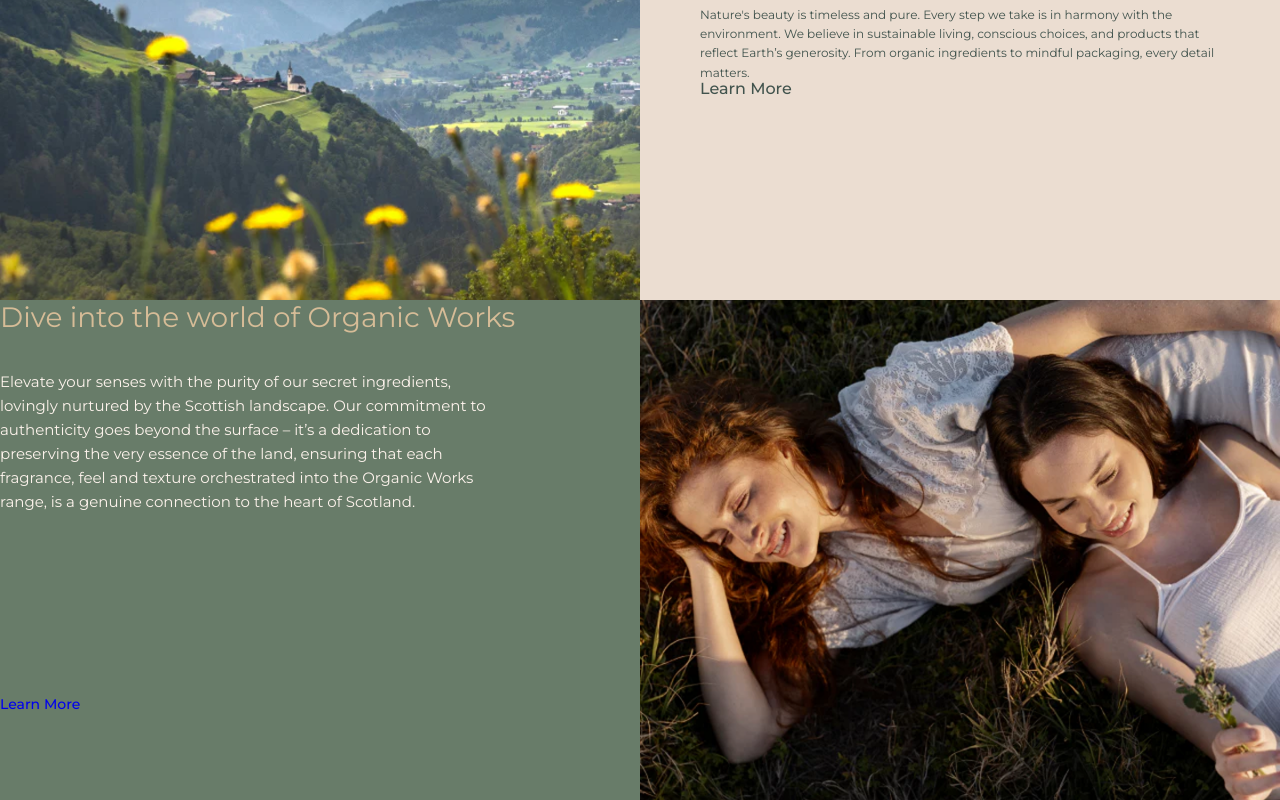
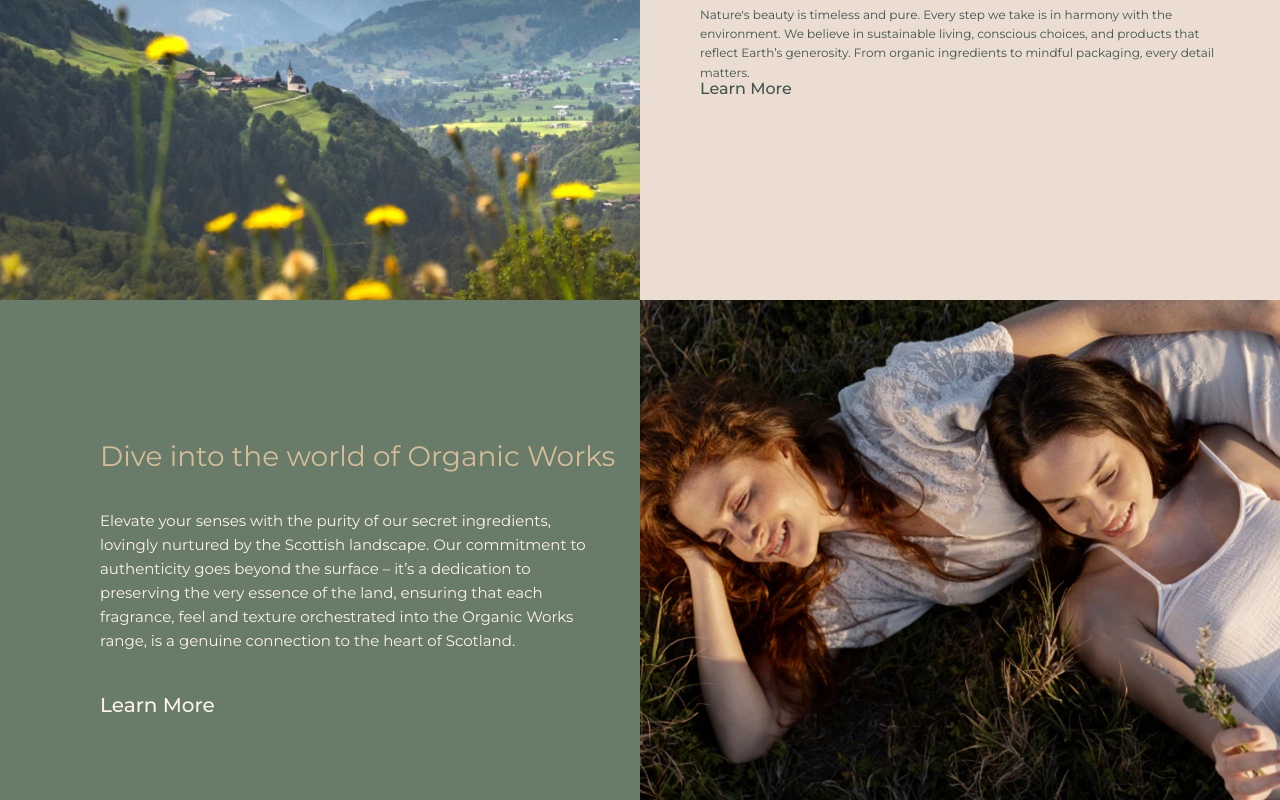
Before and after one commit to IshitaJain2001/self-soul, a React (Vite) app: page / in a window 1280 px wide. Shown: the part 5598-6398 px from the top of the page. Built offline with nearby package versions, Linux system fonts and the light colour scheme.

Commit message:
css editing

```diff
--- a/src/Components/OrganicComp.css
+++ b/src/Components/OrganicComp.css
@@ -8,13 +8,23 @@
 }
 
 .organic-text {
-  flex: 1;
+
   background-color: var(--clinical);
   color: var(--organic-text);
 
 width: 50%;
  height: 500px;
  overflow: hidden;
+
+ padding:139px 100px;
+
+
+
+}
+
+.text{
+  width: 526px;
+  height: 210px;
 }
 
 
@@ -32,14 +42,16 @@
   margin-bottom: 20px;
   color:var(--pink-bg);
   max-width: 500px;
-
+height: 100px;
+margin-bottom: 80px;
 }
 
 .organic-text a {
-  color: ;
+  color:var(--pink-bg) ;
   font-weight: 500;
   text-decoration: none;
-  font-size: 14px;
+  font-size: 20px;
+
 }
 
 .organic-image {
--- a/src/Components/OrganicComp.jsx
+++ b/src/Components/OrganicComp.jsx
@@ -4,7 +4,9 @@
     return(
         <div className="organic-section">
   <div className="organic-text">
-    <div className="text">
+   <div className="text">
+
+
   <h2>Dive into the world of Organic Works</h2>
     <p>
       Elevate your senses with the purity of our secret ingredients, lovingly nurtured by the Scottish landscape.
@@ -13,8 +15,8 @@
       is a genuine connection to the heart of Scotland.
     </p>
     <a href="#">Learn More</a>
-    </div>
 
+     </div>
   </div>
   <div className="organic-image">
     <img src={img} alt="Organic Works Image" />
```
